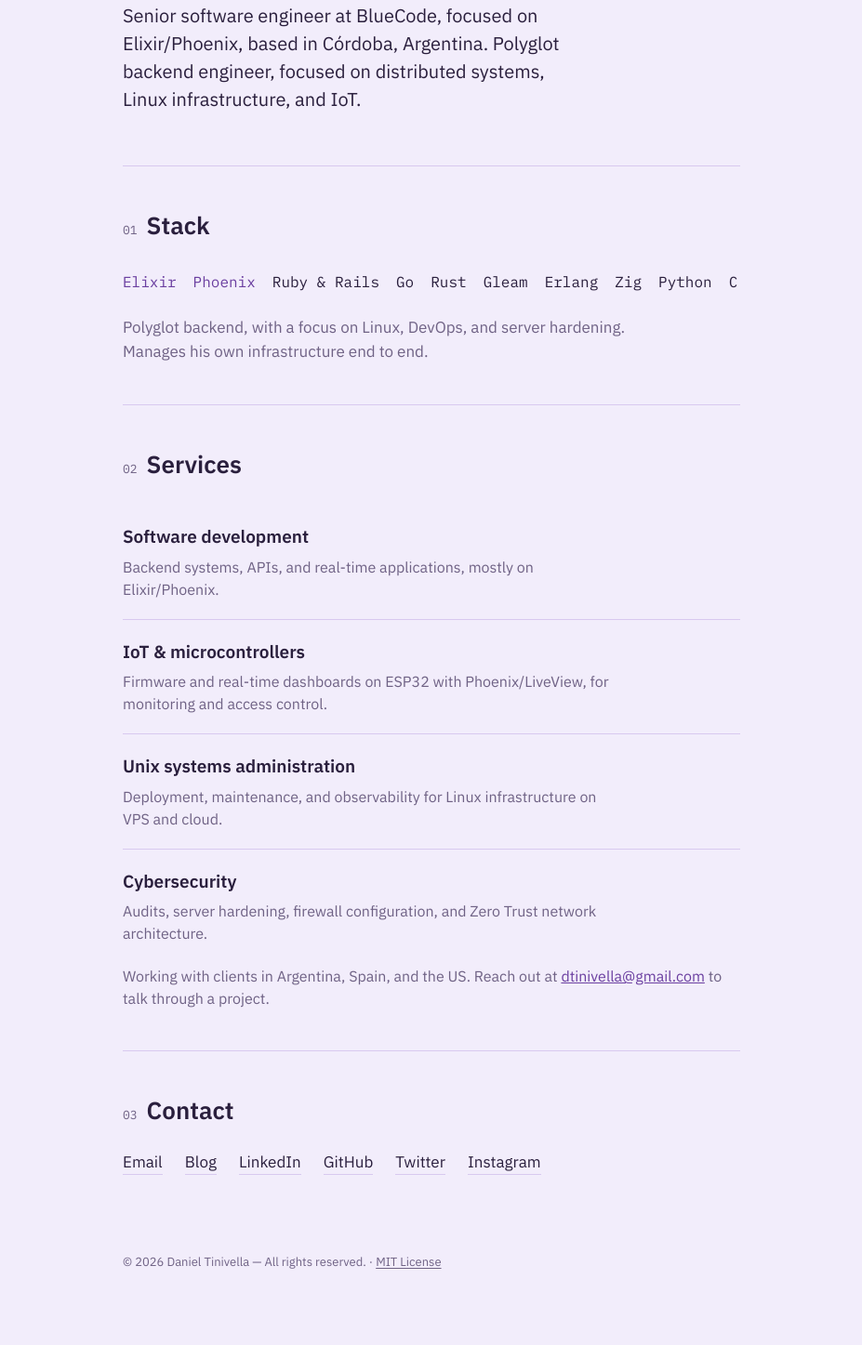
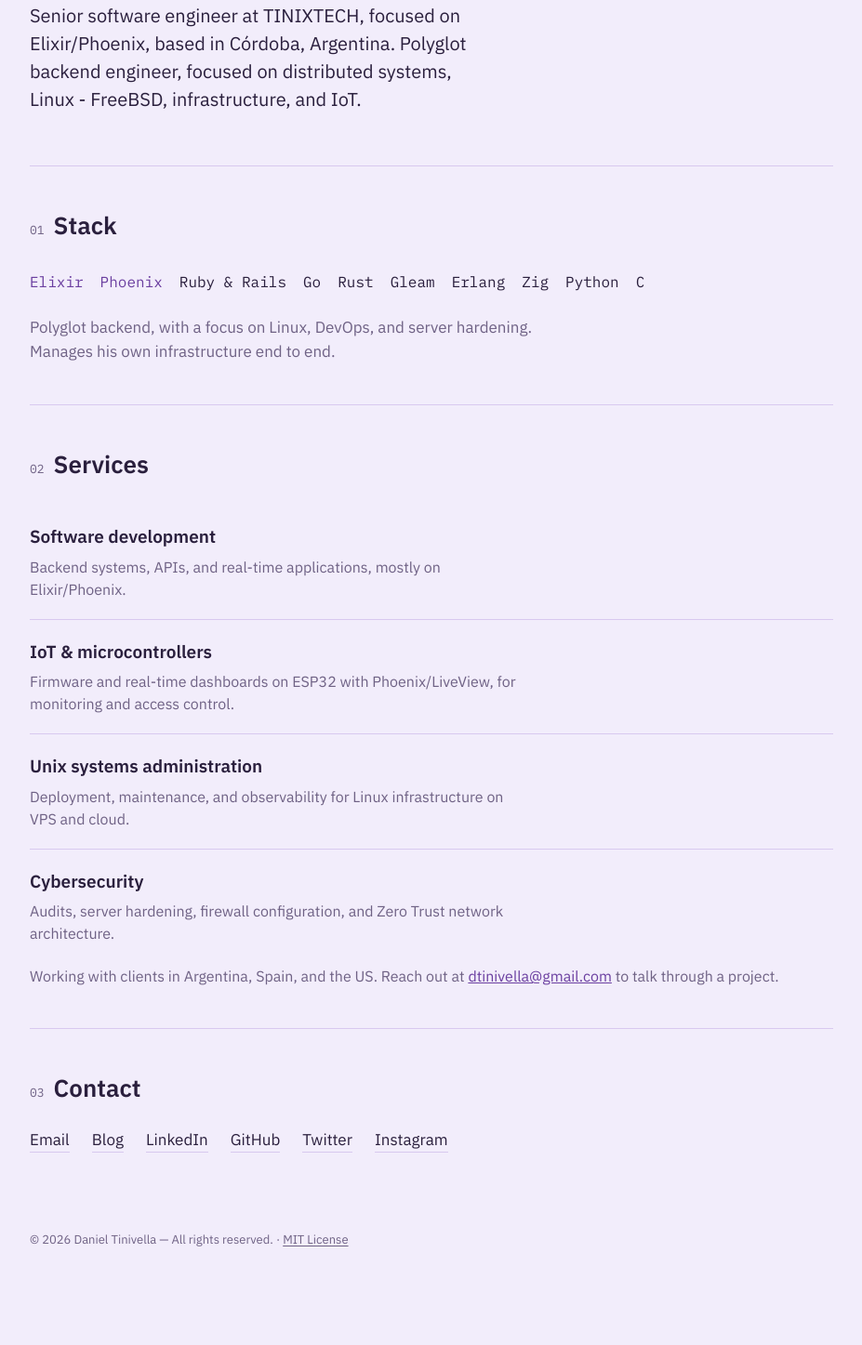
Before and after one commit to danieltinivella/danieltinivella.github.io, a plain HTML site: page index.html in a window 1280 px wide. Shown: the part 386-1833 px from the top of the page at 93% size, without its empty margins (176-1103 px from the left). After the commit the page ends 1809 px from the top, so only its background shows below. Drawn offline with Linux system fonts and the light colour scheme.

Commit message:
refactoring landingpage

```diff
--- a/index.html
+++ b/index.html
@@ -26,7 +26,7 @@ rel="stylesheet">
     --violet: #6b3fa0;
     --violet-deep: #4e2a8e;
     --rule: #d8c9ef;
-    --maxw: 720px;
+    --maxw: 920px;
     --edge: 28px;
   }
 
@@ -139,9 +139,9 @@ rel="stylesheet">
     line-height: 1.05;
     font-weight: 700;
     letter-spacing: -0.01em;
+    text-transform: uppercase;
     margin: 0 0 28px;
     color: var(--paper);
-    max-width: 11ch;
   }
 
   .bio{
@@ -277,13 +277,13 @@ rel="stylesheet">
 <h1><span data-i18n="es">Ingeniero de software.</span>
 <span data-i18n="en">Software engineer.</span></h1>
 <p class="bio" data-i18n="es">Ingeniero de software senior en
-BlueCode, especializado en Elixir/Phoenix, con base en Córdoba,
+TINIXTECH, especializado en Elixir/Phoenix, con base en Córdoba,
 Argentina. Backend polyglota, con foco en sistemas distribuidos,
-infraestructura Linux e IoT.</p>
-<p class="bio" data-i18n="en">Senior software engineer at BlueCode,
-focused on Elixir/Phoenix, based in Córdoba, Argentina. Polyglot
-backend engineer, focused on distributed systems, Linux
-infrastructure, and IoT.</p>
+Linux - FreeBSD, infraestructura, e IoT.</p>
+<p class="bio" data-i18n="en">Senior software engineer at
+TINIXTECH, focused on Elixir/Phoenix, based in Córdoba, Argentina.
+Polyglot backend engineer, focused on distributed systems, Linux -
+FreeBSD, infrastructure, and IoT.</p>
 </header>
 <section aria-labelledby="stack-h">
 <div class="section-head"><span class="section-num">01</span>
@@ -370,12 +370,21 @@ through a project.</p>
 "https://www.instagram.com/george.daniel.tinix/">Instagram</a></li>
 </ul>
 </section>
-<footer><span data-i18n="es">© 2026 Daniel Tinivella — Todos los
-derechos reservados.</span> <span data-i18n="en">© 2026 Daniel
-Tinivella — All rights reserved.</span> · <a href=
+<footer><span data-i18n="es">© <span id="year-es"></span> Daniel
+Tinivella — Todos los derechos reservados.</span> <span data-i18n=
+"en">© <span id="year-en"></span> Daniel Tinivella — All rights
+reserved.</span> · <a href=
 "https://opensource.org/licenses/MIT">MIT License</a></footer>
 </div>
 <script>
+(function(){
+  var y = new Date().getFullYear();
+  var yEs = document.getElementById('year-es');
+  var yEn = document.getElementById('year-en');
+  if (yEs) yEs.textContent = y;
+  if (yEn) yEn.textContent = y;
+})();
+
 (function(){
   var root = document.documentElement;
   var btn = document.getElementById('langSwitch');
```
